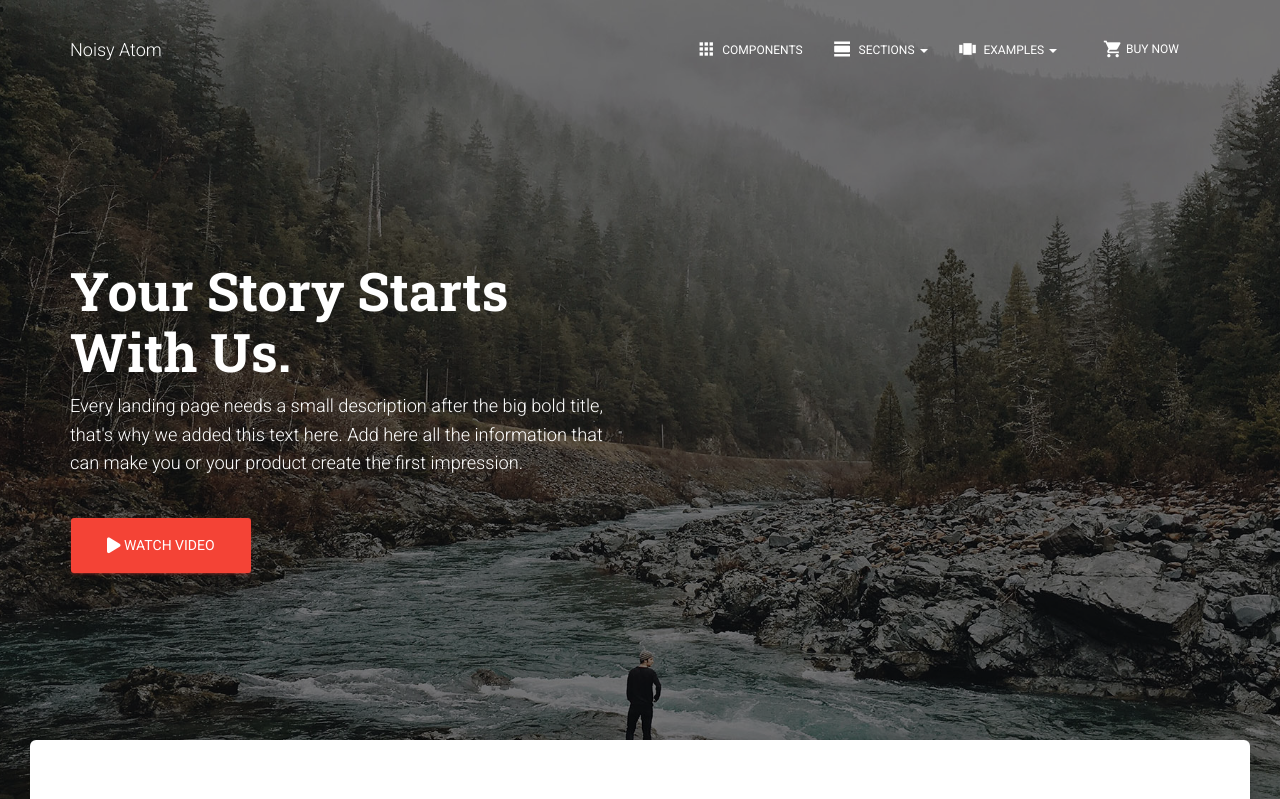
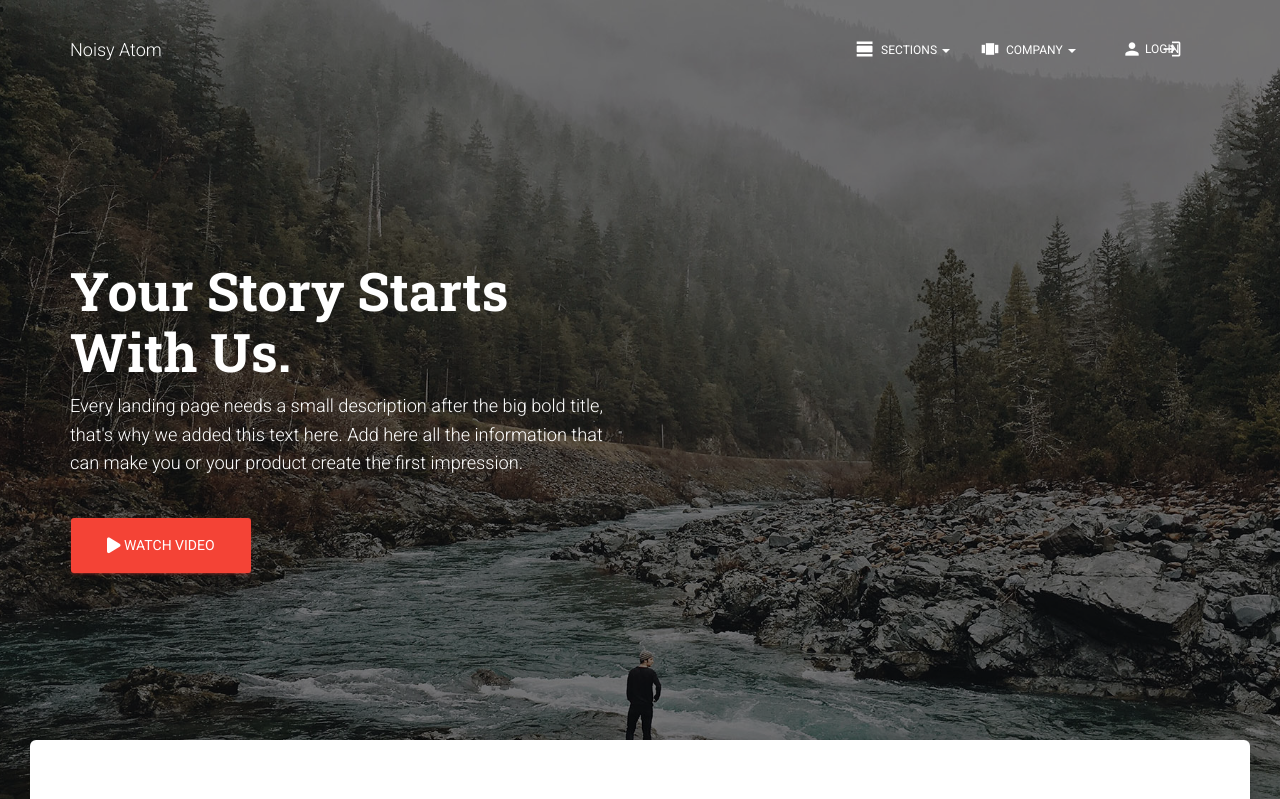
Before and after one commit to nherriot/noisy-atom-portal, a Django app: page / in a window 1280 px wide. Shown: the top 799 px of the page. Run offline with Django 3.2, Linux system fonts and the light colour scheme; some libraries are stand-ins or nearby versions.

Commit message:
Removed all link to creative time, reduce the menu of the navbar, add login as an option for now, add gitignore file add github icons linked to own account

```diff
--- a/noisyatom/templates/footer.html
+++ b/noisyatom/templates/footer.html
@@ -3,30 +3,30 @@
         <div class="container">
             <nav class="pull-left">
                 <ul>
-                    <li>
+                    <!-- <li>
                         <a href="http://www.creative-tim.com">
                             Creative Tim
                         </a>
-                    </li>
+                    </li> -->
 					<li>
-                        <a href="http://presentation.creative-tim.com">
+                        <a href="">
                            About Us
                         </a>
                     </li>
                     <li>
-                        <a href="http://blog.creative-tim.com">
+                        <a href="">
                            Blog
                         </a>
                     </li>
                     <li>
-                        <a href="http://www.creative-tim.com/license">
+                        <a href="">
                             Licenses
                         </a>
                     </li>
                 </ul>
             </nav>
             <div class="copyright pull-right">
-                &copy; <script>document.write(new Date().getFullYear())</script>, made with <i class="fa fa-heart heart"></i> by Creative Tim
+                &copy; <script>document.write(new Date().getFullYear())</script>, made with <i class="fa fa-heart heart"></i> by Noisy Atom
             </div>
         </div>
     </footer>
--- a/noisyatom/templates/header.html
+++ b/noisyatom/templates/header.html
@@ -8,7 +8,7 @@
 	<link rel="icon" type="image/png" href="../assets/img/favicon.png">
 	<meta http-equiv="X-UA-Compatible" content="IE=edge,chrome=1" />
 
-	<title>Landing Page - Material Kit PRO by Creative Tim</title>
+	<title>Landing Page - Noisy Atom</title>
 
 	<meta content='width=device-width, initial-scale=1.0, maximum-scale=1.0, user-scalable=0' name='viewport' />
 
--- a/noisyatom/templates/landing-page.html
+++ b/noisyatom/templates/landing-page.html
@@ -12,16 +12,16 @@
 		            <span class="icon-bar"></span>
 		            <span class="icon-bar"></span>
         		</button>
-        		<a class="navbar-brand" href="../presentation.html">Noisy Atom</a>
+        		<a class="navbar-brand" href="/">Noisy Atom</a>
         	</div>
 
         	<div class="collapse navbar-collapse" id="navigation-example">
         		<ul class="nav navbar-nav navbar-right">
-    				<li>
+    				<!-- <li>
 						<a href="/">
 							<i class="material-icons">apps</i> Components
 						</a>
-					</li>
+					</li> -->
 
 					<li class="dropdown">
 						<a href="#" class="dropdown-toggle" data-toggle="dropdown">
@@ -32,16 +32,6 @@
 							<li>
 								<a href="../sections.html#headers">
 									<i class="material-icons">dns</i> Headers
-								</a>
-							</li>
-							<li>
-								<a href="../sections.html#features">
-									<i class="material-icons">build</i> Features
-								</a>
-							</li>
-							<li>
-								<a href="../sections.html#blogs">
-									<i class="material-icons">list</i> Blogs
 								</a>
 							</li>
 							<li>
@@ -75,7 +65,7 @@
 
 					<li class="dropdown">
 						<a href="#" class="dropdown-toggle" data-toggle="dropdown">
-							<i class="material-icons">view_carousel</i> Examples
+							<i class="material-icons">view_carousel</i> Company
 							<b class="caret"></b>
 						</a>
 						<ul class="dropdown-menu dropdown-with-icons">
@@ -90,23 +80,8 @@
 								</a>
 							</li>
 							<li>
-								<a href="../examples/blog-posts.html">
-									<i class="material-icons">view_quilt</i> Blog Posts
-								</a>
-							</li>
-							<li>
 								<a href="../examples/contact-us.html">
 									<i class="material-icons">location_on</i> Contact Us
-								</a>
-							</li>
-							<li>
-								<a href="../examples/landing-page.html">
-									<i class="material-icons">view_day</i> Landing Page
-								</a>
-							</li>
-							<li>
-								<a href="../examples/login-page.html">
-									<i class="material-icons">fingerprint</i> Login Page
 								</a>
 							</li>
 							<li>
@@ -119,22 +94,12 @@
 									<i class="material-icons">beach_access</i> Product Page
 								</a>
 							</li>
-							<li>
-								<a href="../examples/profile-page.html">
-									<i class="material-icons">account_circle</i> Profile Page
-								</a>
-							</li>
-							<li>
-								<a href="../examples/signup-page.html">
-									<i class="material-icons">person_add</i> Signup Page
-								</a>
-							</li>
 						</ul>
 					</li>
 
 					<li>
-						<a href="http://www.creative-tim.com/buy/material-kit-pro?ref=presentation" target="_blank" class="btn btn-white btn-simple">
-							<i class="material-icons">shopping_cart</i> Buy Now
+						<a href="/" target="_blank" class="btn btn-white btn-simple">
+							<i class="material-icons">person_login</i> Login
 						</a>
 					</li>
         		</ul>
@@ -244,10 +209,12 @@
 										</p>
 
 										<div class="footer">
-											<a href="https://www.linkedin.com/in/nicholasherriot" class="btn btn-just-icon btn-simple btn-linkedin"><i class="fa fa-linkedin"></i></a>
-											<a href="#pablo" class="btn btn-just-icon btn-simple btn-twitter"><i class="fa fa-twitter"></i></a>
-											<a href="#pablo" class="btn btn-just-icon btn-simple btn-facebook"><i class="fa fa-facebook-square"></i></a>
-											<a href="https://plus.google.com/u/0/+NicholasHerriot" class="btn btn-just-icon btn-simple btn-google"><i class="fa fa-google"></i></a>
+											<a href="https://www.linkedin.com/in/nicholasherriot" target="_blank" class="btn btn-just-icon btn-simple btn-linkedin"><i class="fa fa-linkedin"></i></a>
+											<a href="#pablo" target="_blank" class="btn btn-just-icon btn-simple btn-twitter"><i class="fa fa-twitter"></i></a>
+
+											<a href="https://plus.google.com/u/0/+NicholasHerriot" target="_blank" class="btn btn-just-icon btn-simple btn-google"><i class="fa fa-google"></i></a>
+
+											<a href="https://github.com/nherriot/" target="_blank" class="btn btn-just-icon btn-simple btn-google"><i class="fa fa-github"></i></a>
 										</div>
 									</div>
 								</div>
@@ -273,10 +240,13 @@
 										</p>
 
 										<div class="footer">
-											<a href="https://www.linkedin.com/in/dilshadabdulla" class="btn btn-just-icon btn-simple btn-linkedin"><i class="fa fa-linkedin"></i></a>
-											<a href="#pablo" class="btn btn-just-icon btn-simple btn-facebook"><i class="fa fa-facebook-square"></i></a>
-											<a href="http://stackoverflow.com/users/2700672/dilmac" class="btn btn-just-icon btn-simple btn-dribbble"><i class="fa fa-stack-overflow"></i></a>
-											<a href="https://plus.google.com/u/0/106142053875403929305" class="btn btn-just-icon btn-simple btn-google"><i class="fa fa-google"></i></a>
+											<a href="https://www.linkedin.com/in/dilshadabdulla" target="_blank" class="btn btn-just-icon btn-simple btn-linkedin"><i class="fa fa-linkedin"></i></a>
+
+											<a href="http://stackoverflow.com/users/2700672/dilmac" target="_blank" class="btn btn-just-icon btn-simple btn-dribbble"><i class="fa fa-stack-overflow"></i></a>
+
+											<a href="https://plus.google.com/u/0/106142053875403929305" target="_blank" class="btn btn-just-icon btn-simple btn-google"><i class="fa fa-google"></i></a>
+
+											<a href="https://github.com/dilshadgit/" target="_blank" class="btn btn-just-icon btn-simple btn-google"><i class="fa fa-github"></i></a>
 										</div>
 									</div>
 								</div>
```
Also changed, not shown: 1 other file.
